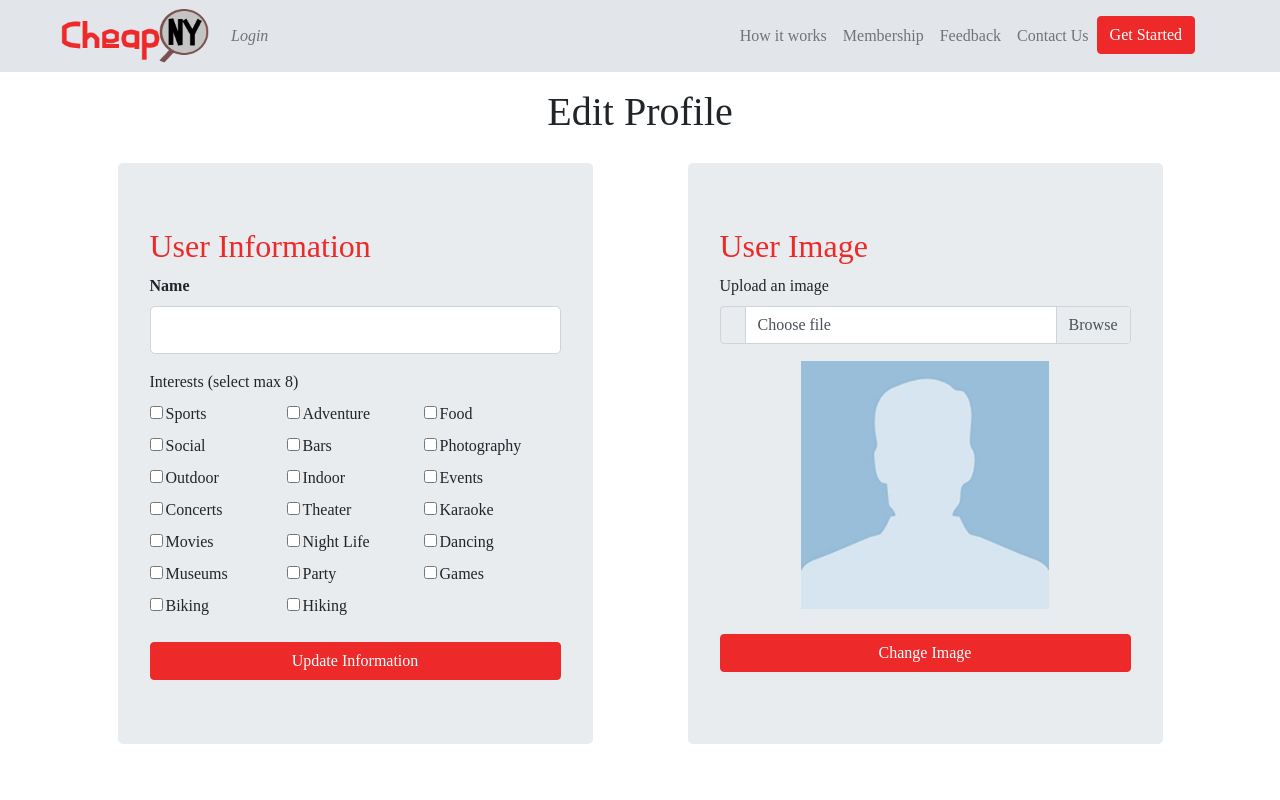
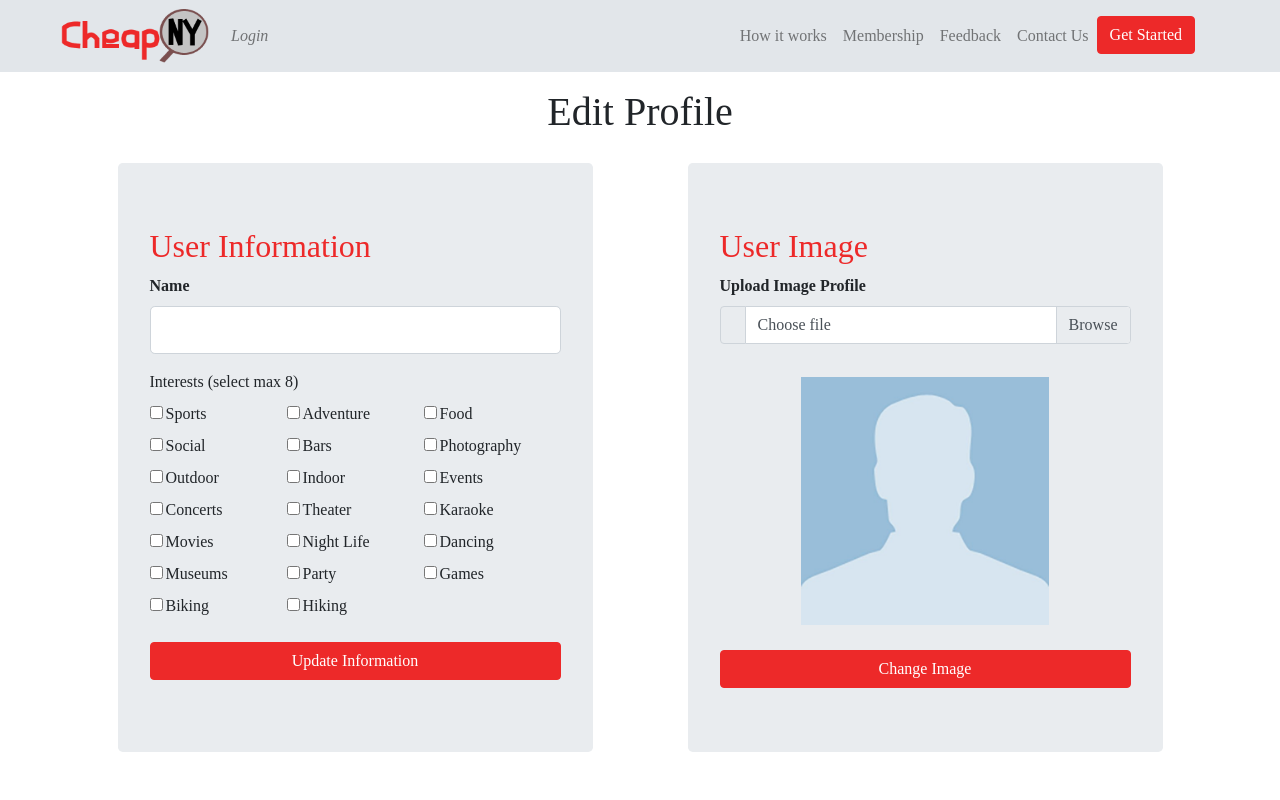
Before and after one commit to electrone901/cheap-nyc-frontend-final, a React (Create React App) app: page /profile/1/edit in a window 1280 px wide. Shown: the top 800 px of the page. Built offline with nearby package versions, Linux system fonts and the light colour scheme; no server answers; a web font is replaced by a local one.

Commit message:
move image uploader to its own file

```diff
--- a/src/component/auth/Register.js
+++ b/src/component/auth/Register.js
@@ -5,7 +5,9 @@ import { GoogleLogin } from 'react-google-login';
 import FacebookLogin from 'react-facebook-login';
 import { registerUser } from '../../actions/authActions';
 import ReactGA from 'react-ga';
+
 import TextInput from '../common/TextInput';
+import FileInput from '../common/FileInput';
 
 export const initGA = () => {
   ReactGA.initialize('UA-142224072-1');
@@ -130,22 +132,11 @@ class Register extends Component{
                   {errors.name && (<div className="invalid-feedback">{errors.name}</div>)}
               </div>
 
-              <div className="form-group">
-                  <label htmlFor="text">Upload Image Profile <span className="small">(Optional but recommended)</span></label>
-                  <div className="input-group mb-3">
-                      <div className="input-group-prepend">
-                          <span className="input-group-text"></span>
-                      </div>
-                      <div className="custom-file">
-                          <input
-                              type="file"
-                              className="custom-file-input"
-                              id="inputGroupFile01"
-                              onChange={this.fileSelectedHandler}/>
-                          <label className="custom-file-label" htmlFor="inputGroupFile01">{this.state.imageName}</label>
-                      </div>
-                  </div>
-              </div>
+              <FileInput
+                label="Upload Image Profile (Optional but recommended)"
+                name="userImage"
+                value={this.state.imageName}
+                onChange={this.fileSelectedHandler} />
 
               <TextInput
                 label="Email"
--- /dev/null
+++ b/src/component/common/FileInput.js
@@ -0,0 +1,24 @@
+import React from 'react';
+
+const FileInput = ({ label, name, value, onChange }) => {
+    return(
+        <div className="form-group">
+            <label htmlFor="text"><strong>{label}</strong></label>
+            <div className="input-group mb-3">
+                <div className="input-group-prepend">
+                    <span className="input-group-text"></span>
+                </div>
+                <div className="custom-file">
+                    <input
+                        type="file"
+                        className="custom-file-input"
+                        name={name}
+                        onChange={onChange}/>
+                    <label className="custom-file-label" htmlFor="inputGroupFile01">{value}</label>
+                </div>
+            </div>
+        </div>
+    );
+};
+
+export default FileInput;
--- a/src/component/profile/EditUserProfile.js
+++ b/src/component/profile/EditUserProfile.js
@@ -2,6 +2,8 @@ import React, { Component } from 'react';
 import { connect } from 'react-redux';
 
 import TextInput from '../common/TextInput';
+import FileInput from '../common/FileInput';
+
 import CheckBox from './CheckBox';
 import { getUser } from '../../actions/authActions';
 import { changeUserImage, updateTitle} from '../../actions/userActions';
@@ -152,20 +154,11 @@ class EditUserProfile extends Component{
                 <div className="col-11 col-lg-5 jumbotron m-center">
                   <h2 className="color-p">User Image</h2>
                   <form onSubmit={this.onSubmitImage}>
-                    <label htmlFor="text">Upload an image</label>
-                    <div className="input-group mb-3">
-                        <div className="input-group-prepend">
-                            <span className="input-group-text"></span>
-                        </div>
-                        <div className="custom-file">
-                            <input
-                                type="file"
-                                className="custom-file-input"
-                                id="inputGroupFile01"
-                                onChange={this.fileSelectedHandler}/>
-                            <label className="custom-file-label" htmlFor="inputGroupFile01">{this.state.imageName}</label>
-                        </div>
-                    </div>
+                    <FileInput
+                        label="Upload Image Profile"
+                        name="userImage"
+                        value={this.state.imageName}
+                        onChange={this.fileSelectedHandler} />
                     <div className="text-center">
                         <img src={this.state.imageFile ? this.state.imageFile : userImage} className="img-profile" alt="Preview User" />
                     </div>
```
